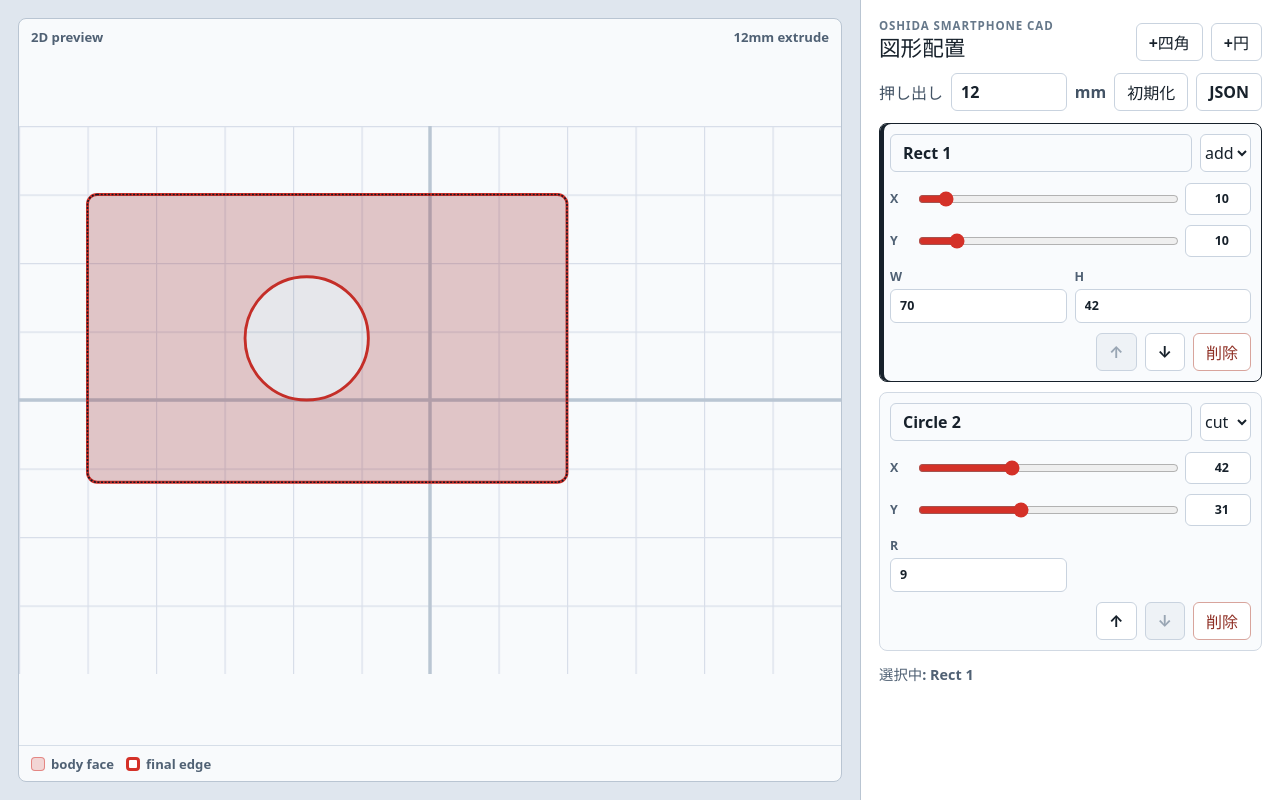
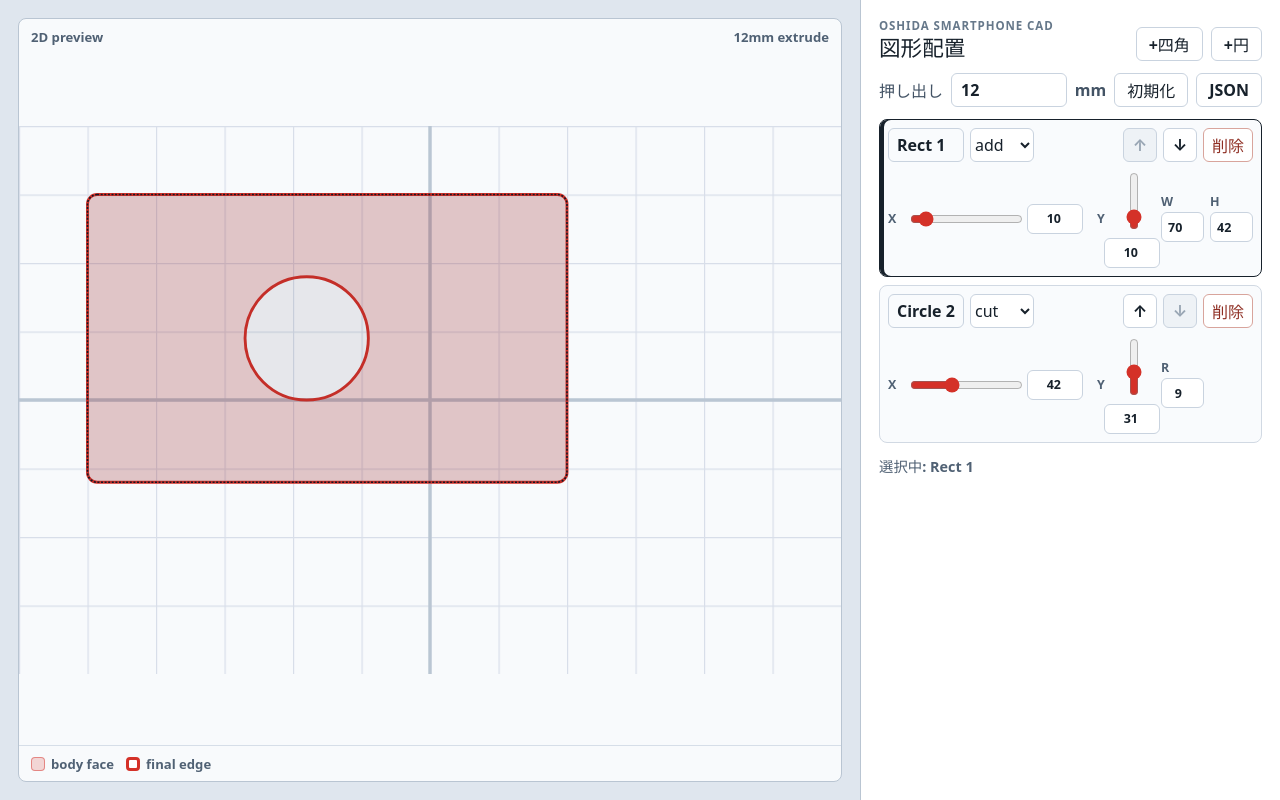
Before and after one commit to pscmps/oshidasumaho_cad, a React (Vite) app: page / in a window 1280 px wide. Built offline with nearby package versions, Linux system fonts and the light colour scheme.

Commit message:
Compact shape editor controls

```diff
--- a/src/main.jsx
+++ b/src/main.jsx
@@ -304,11 +304,12 @@ function ShapeEditor({
 }) {
   return (
     <article ref={editorRef} className={`shape-card ${selected ? 'selected' : ''}`}>
-      <header>
+      <header className="shape-card-top">
         <button type="button" className="shape-title" onClick={onSelect}>
           {getShapeLabel(shape)}
         </button>
         <select
+          className="mode-select"
           value={shape.mode}
           onChange={(event) => onChange({ mode: event.target.value })}
           aria-label={`${getShapeLabel(shape)} operation`}
@@ -316,14 +317,37 @@ function ShapeEditor({
           <option value="add">add</option>
           <option value="cut">cut</option>
         </select>
+        <div className="shape-actions">
+          <button type="button" onClick={() => onMove(shape.id, -1)} disabled={index === 0}>
+            ↑
+          </button>
+          <button type="button" onClick={() => onMove(shape.id, 1)} disabled={index === total - 1}>
+            ↓
+          </button>
+          <button type="button" className="danger" onClick={() => onRemove(shape.id)}>
+            削除
+          </button>
+        </div>
       </header>
 
-      <div className="position-controls">
-        <SlideField label="X" value={shape.x} min={0} max={120} onChange={(x) => onChange({ x })} />
-        <SlideField label="Y" value={shape.y} min={0} max={80} onChange={(y) => onChange({ y })} />
-      </div>
-
-      <div className="field-grid">
+      <div className="shape-compact-controls">
+        <SlideField
+          axis="x"
+          label="X"
+          value={shape.x}
+          min={0}
+          max={120}
+          onChange={(x) => onChange({ x })}
+        />
+        <SlideField
+          axis="y"
+          label="Y"
+          value={shape.y}
+          min={0}
+          max={80}
+          onChange={(y) => onChange({ y })}
+        />
+        <div className="size-fields">
         {shape.type === 'rect' ? (
           <>
             <NumberField label="W" value={shape.w} min={1} max={120} onChange={(w) => onChange({ w })} />
@@ -332,26 +356,15 @@ function ShapeEditor({
         ) : (
           <NumberField label="R" value={shape.r} min={1} max={40} onChange={(r) => onChange({ r })} />
         )}
+        </div>
       </div>
-
-      <footer>
-        <button type="button" onClick={() => onMove(shape.id, -1)} disabled={index === 0}>
-          ↑
-        </button>
-        <button type="button" onClick={() => onMove(shape.id, 1)} disabled={index === total - 1}>
-          ↓
-        </button>
-        <button type="button" className="danger" onClick={() => onRemove(shape.id)}>
-          削除
-        </button>
-      </footer>
     </article>
   );
 }
 
-function SlideField({ label, value, min, max, onChange }) {
+function SlideField({ axis, label, value, min, max, onChange }) {
   return (
-    <label className="slide-field">
+    <label className={`slide-field ${axis === 'y' ? 'axis-y' : 'axis-x'}`}>
       <span>{label}</span>
       <input
         type="range"
--- a/src/style.css
+++ b/src/style.css
@@ -13,6 +13,7 @@
 body {
   margin: 0;
   min-height: 100vh;
+  overflow: hidden;
 }
 
 button,
@@ -23,7 +24,7 @@ select {
 
 button,
 select {
-  min-height: 38px;
+  min-height: 34px;
   border: 1px solid #c9d3df;
   border-radius: 6px;
   background: #ffffff;
@@ -43,7 +44,7 @@ button:disabled {
 input {
   width: 100%;
   min-width: 0;
-  height: 38px;
+  height: 34px;
   border: 1px solid #c9d3df;
   border-radius: 6px;
   padding: 0 9px;
@@ -60,13 +61,17 @@ input[type="range"] {
 }
 
 .app-shell {
-  min-height: 100vh;
+  height: 100vh;
   display: grid;
   grid-template-rows: minmax(300px, 48vh) minmax(360px, 52vh);
+  overflow: hidden;
 }
 
 .viewer-panel {
   min-height: 0;
+  position: sticky;
+  top: 0;
+  z-index: 5;
   padding: 12px;
   background: #dfe6ee;
 }
@@ -169,6 +174,7 @@ input[type="range"] {
 .control-panel {
   min-height: 0;
   overflow: auto;
+  overscroll-behavior: contain;
   border-top: 1px solid #b9c5d2;
   background: #ffffff;
   padding: 14px;
@@ -223,14 +229,14 @@ h1 {
 
 .shape-list {
   display: grid;
-  gap: 10px;
+  gap: 8px;
 }
 
 .shape-card {
   border: 1px solid #d1d9e3;
   border-radius: 8px;
   background: #f9fbfd;
-  padding: 10px;
+  padding: 8px;
 }
 
 .shape-card.selected {
@@ -238,45 +244,94 @@ h1 {
   box-shadow: inset 4px 0 0 #17212b;
 }
 
-.shape-card header,
-.shape-card footer {
+.shape-card-top,
+.shape-actions {
   display: flex;
-  gap: 8px;
   align-items: center;
+  gap: 6px;
 }
 
-.shape-card header {
-  justify-content: space-between;
-  margin-bottom: 10px;
+.shape-card-top {
+  margin-bottom: 8px;
 }
 
 .shape-title {
-  flex: 1;
+  flex: 0 0 76px;
+  min-width: 0;
+  overflow: hidden;
+  padding: 0 8px;
   text-align: left;
+  text-overflow: ellipsis;
+  white-space: nowrap;
   background: transparent;
 }
 
-.field-grid {
+.mode-select {
+  flex: 0 0 64px;
+}
+
+.shape-actions {
+  margin-left: auto;
+}
+
+.shape-actions button {
+  min-width: 34px;
+  padding: 0 8px;
+}
+
+.shape-actions .danger {
+  min-width: 48px;
+}
+
+.shape-compact-controls {
+  display: grid;
+  grid-template-columns: minmax(140px, 1fr) 58px 92px;
+  align-items: stretch;
+  gap: 10px;
+}
+
+.size-fields {
   display: grid;
   grid-template-columns: repeat(2, minmax(0, 1fr));
-  gap: 8px;
-  margin-bottom: 10px;
-}
-
-.position-controls {
-  display: grid;
-  gap: 8px;
-  margin-bottom: 10px;
+  gap: 6px;
+  align-content: center;
 }
 
 .slide-field {
   display: grid;
-  grid-template-columns: 18px minmax(0, 1fr) 66px;
   align-items: center;
-  gap: 8px;
+  gap: 6px;
   color: #506174;
   font-size: 0.78rem;
   font-weight: 800;
+}
+
+.slide-field.axis-x {
+  grid-template-columns: 14px minmax(0, 1fr) 56px;
+}
+
+.slide-field.axis-y {
+  grid-template-columns: 14px 30px;
+  grid-template-rows: 1fr auto;
+  justify-content: center;
+  min-height: 74px;
+}
+
+.slide-field.axis-y > span {
+  grid-row: 1 / 3;
+}
+
+.slide-field.axis-y input[type="range"] {
+  width: 30px;
+  height: 58px;
+  writing-mode: vertical-lr;
+  direction: rtl;
+}
+
+.slide-field.axis-y .number-field {
+  grid-column: 2;
+  width: 56px;
+  margin-left: -13px;
 }
 
 .number-field {
@@ -296,17 +351,19 @@ h1 {
 }
 
 .number-field.compact input {
-  height: 32px;
+  height: 30px;
   padding: 0 6px;
   text-align: right;
 }
 
-.field-grid .number-field input {
-  height: 34px;
+.size-fields .number-field input {
+  height: 30px;
+  padding: 0 6px;
+  text-align: right;
 }
 
-.shape-card footer {
-  justify-content: flex-end;
+.size-fields .number-field span {
+  line-height: 1;
 }
 
 .danger {
@@ -340,6 +397,7 @@ h1 {
   }
 
   .viewer-panel {
+    position: static;
     padding: 18px;
   }
 
@@ -373,11 +431,35 @@ h1 {
     width: 100%;
   }
 
-  .field-grid {
-    grid-template-columns: repeat(2, minmax(0, 1fr));
+  .shape-card-top {
+    display: grid;
+    grid-template-columns: minmax(62px, 1fr) 62px auto;
   }
 
-  .slide-field {
-    grid-template-columns: 18px minmax(0, 1fr) 58px;
+  .shape-title {
+    flex-basis: auto;
+  }
+
+  .shape-compact-controls {
+    grid-template-columns: minmax(118px, 1fr) 50px 78px;
+    gap: 7px;
+  }
+
+  .slide-field.axis-x {
+    grid-template-columns: 12px minmax(0, 1fr) 48px;
+  }
+
+  .slide-field.axis-y {
+    grid-template-columns: 12px 28px;
+  }
+
+  .slide-field.axis-y .number-field {
+    width: 48px;
+    margin-left: -10px;
+  }
+
+  .size-fields {
+    grid-template-columns: 1fr;
+    gap: 4px;
   }
 }
```
